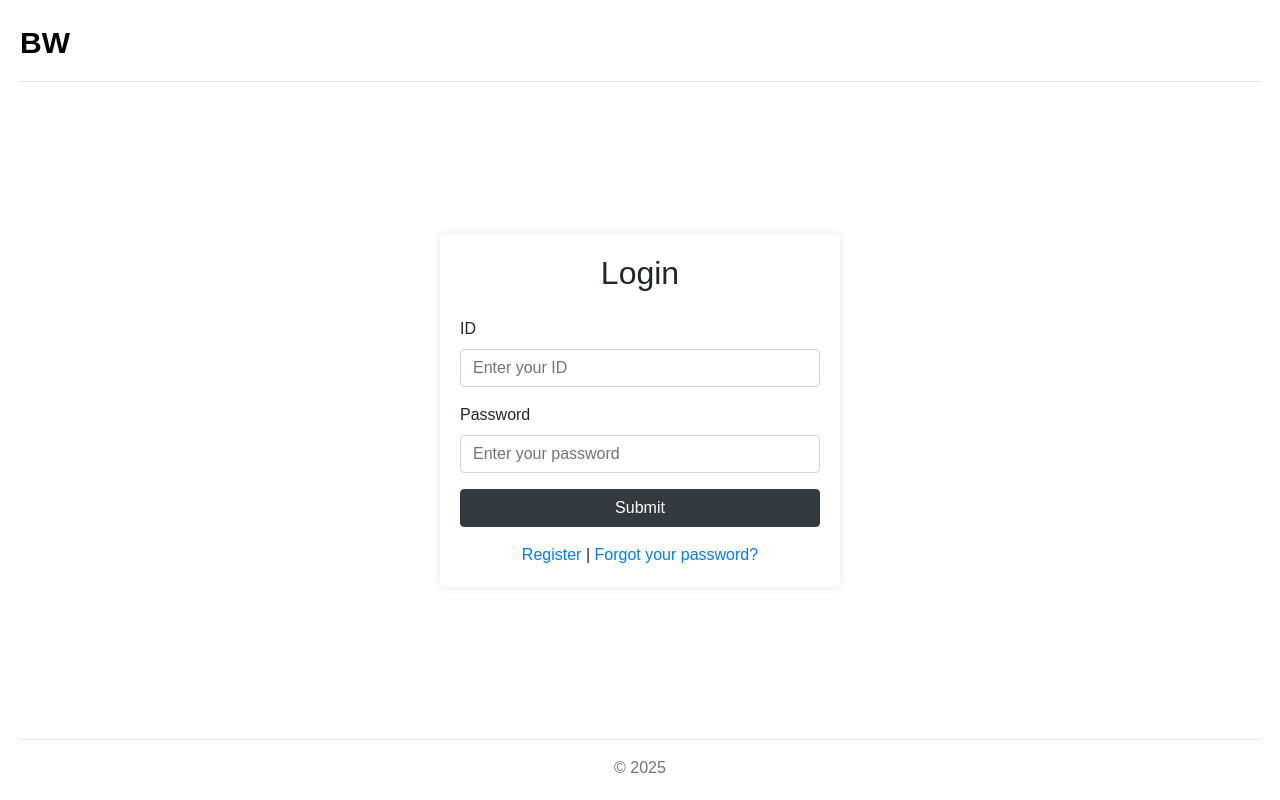
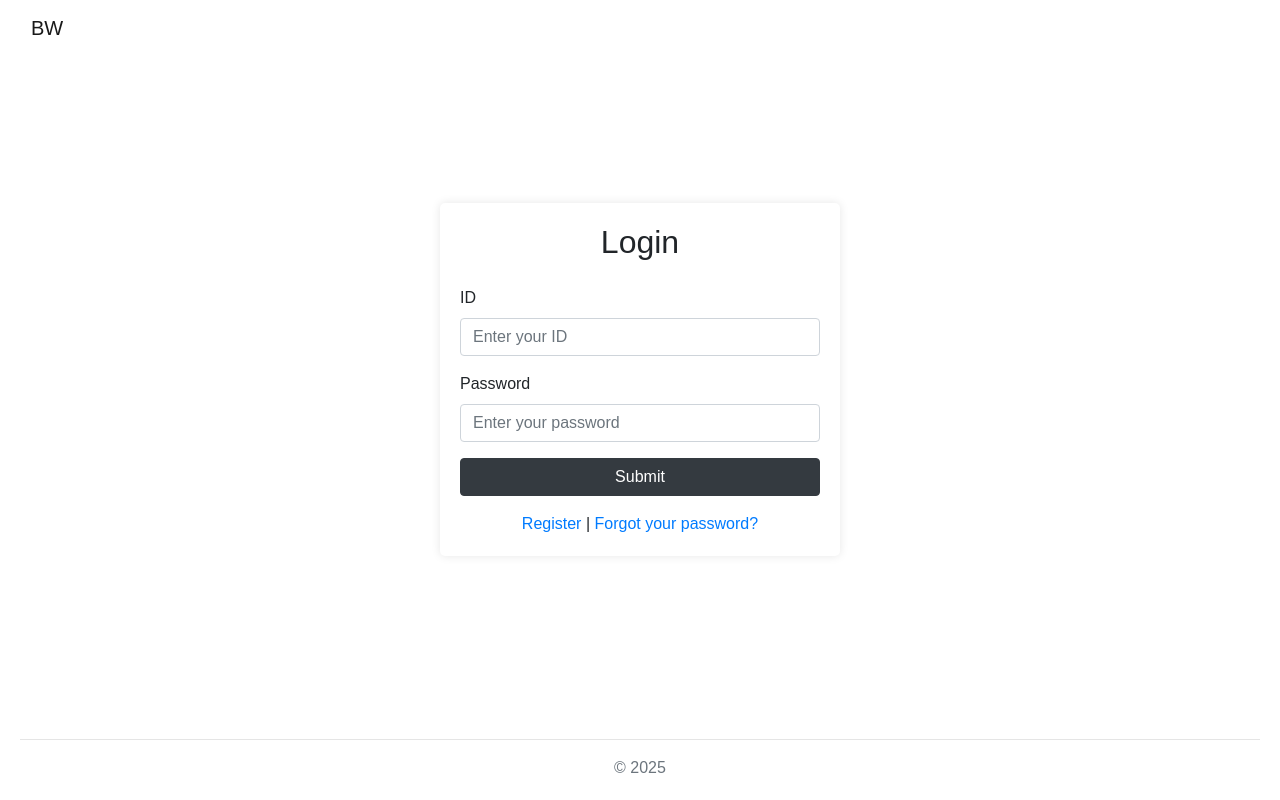
Before and after one commit to eungyukm/Miravelle, a Django app: page /users/login/ in a window 1280 px wide. Run offline with Django 5.2, Linux system fonts and the light colour scheme; some libraries are stand-ins or nearby versions.

Commit message:
fix : edit login page

```diff
--- a/core/users/templates/login.html
+++ b/core/users/templates/login.html
@@ -5,6 +5,13 @@
     <meta name="viewport" content="width=device-width, initial-scale=1.0">
     <title>Login Form</title>
     <link rel="stylesheet" href="https://stackpath.bootstrapcdn.com/bootstrap/4.5.2/css/bootstrap.min.css">
+
+    <!-- As a link -->
+    <nav class="navbar navbar-light" style="background-color: #FFFFFF;">
+        <div class="container-fluid">
+            <a class="navbar-brand" href="{% url "users:main" %}">BW</a>
+        </div>
+    </nav>
     <style>
         body {
             font-family: sans-serif;
@@ -12,12 +19,6 @@
             display: flex;
             flex-direction: column;
             min-height: 100vh; /* Ensure full height */
-        }
-
-        /* Header */
-        .header {
-            padding: 20px;
-            text-align: left;
         }
 
         /* Main Container */
@@ -67,11 +68,6 @@
     </style>
 </head>
 <body>
-    <div class="header">
-        <a style="color: black; font-size: 30px;" href="#" class="logo"><strong>BW</strong></a>
-        <hr>
-    </div>
-
     <div class="main-container">
         <div class="login-container">
             <h2 class="text-center mb-4">Login</h2>
@@ -87,7 +83,7 @@
                 <button type="submit" class="btn btn-primary">Submit</button>
             </form>
             <div class="text-center mt-3">
-                <a href="#">Register</a> | <a href="#">Forgot your password?</a>
+                <a href="{% url "accounts:register" %}">Register</a> | <a href="#">Forgot your password?</a>
             </div>
         </div>
     </div>
```
